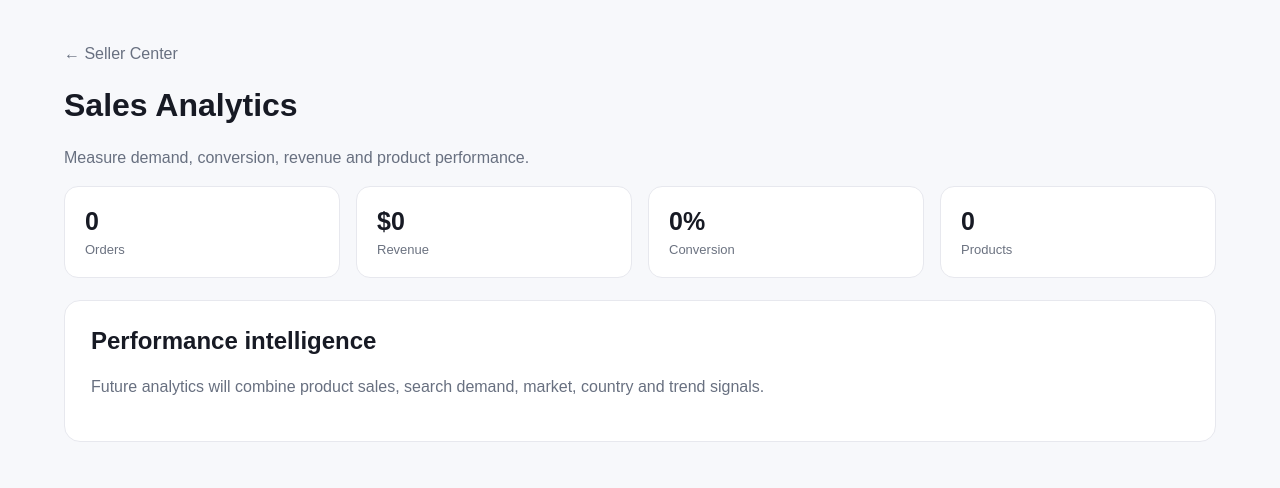
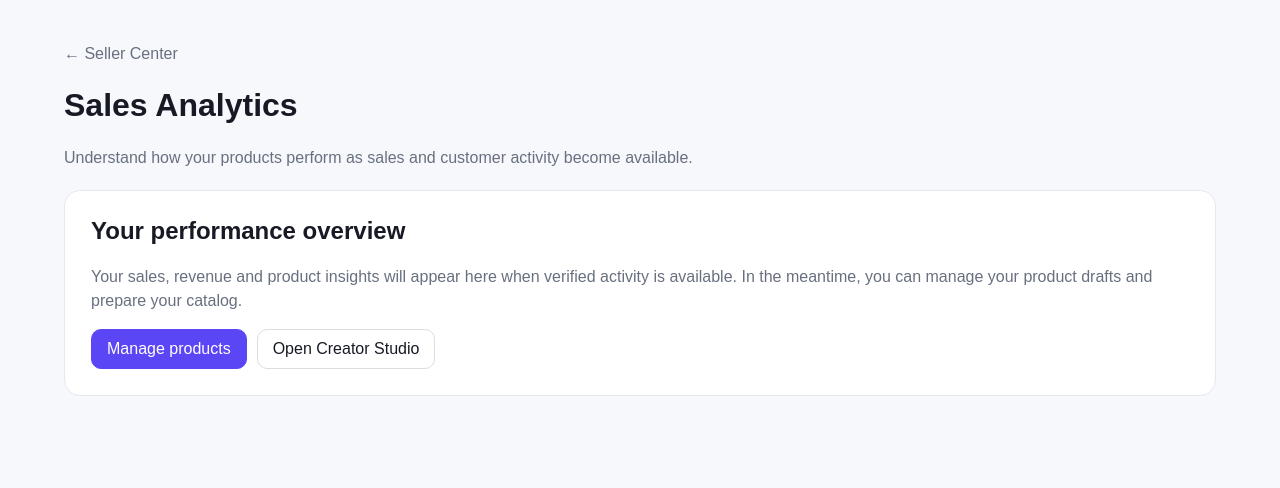
Before and after one commit to agnengineeringselectricals-crypto/diginanba, a Next.js app: page /seller/analytics in a window 1280 px wide. Shown: the top 488 px of the page. Built offline with nearby package versions, Linux system fonts and the light colour scheme; no server answers; sample sign-in values are in the browser's storage.

Commit message:
Remove placeholder analytics metrics from seller page

```diff
--- a/app/seller/analytics/page.tsx
+++ b/app/seller/analytics/page.tsx
@@ -1,2 +1,24 @@
-import {auth} from '@/lib/auth';import {redirect} from 'next/navigation';
-import Link from 'next/link';export default async function SellerAnalytics(){const session=await auth();if(!session?.user)redirect('/login');return <main className="wrap"><Link href="/seller" className="muted">← Seller Center</Link><h1>Sales Analytics</h1><p className="muted">Measure demand, conversion, revenue and product performance.</p><div className="stats"><div><b>0</b><span>Orders</span></div><div><b>$0</b><span>Revenue</span></div><div><b>0%</b><span>Conversion</span></div><div><b>0</b><span>Products</span></div></div><div className="panel"><h2>Performance intelligence</h2><p className="muted">Future analytics will combine product sales, search demand, market, country and trend signals.</p></div></main>}
+import { auth } from '@/lib/auth';
+import { redirect } from 'next/navigation';
+import Link from 'next/link';
+
+export default async function SellerAnalytics() {
+  const session = await auth();
+  if (!session?.user) redirect('/login');
+
+  return (
+    <main className="wrap">
+      <Link href="/seller" className="muted">← Seller Center</Link>
+      <h1>Sales Analytics</h1>
+      <p className="muted">Understand how your products perform as sales and customer activity become available.</p>
+      <section className="panel" style={{ marginTop: 20 }}>
+        <h2>Your performance overview</h2>
+        <p className="muted">Your sales, revenue and product insights will appear here when verified activity is available. In the meantime, you can manage your product drafts and prepare your catalog.</p>
+        <div className="button-row" style={{ marginTop: 16 }}>
+          <Link className="btn primary" href="/seller/products">Manage products</Link>
+          <Link className="btn" href="/seller/studio">Open Creator Studio</Link>
+        </div>
+      </section>
+    </main>
+  );
+}
```
